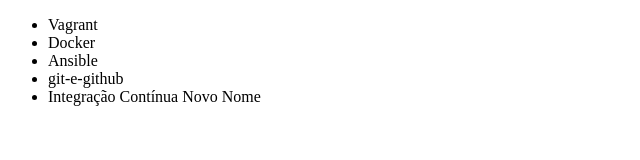
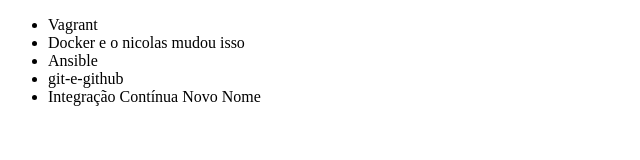
Before and after one commit to NicolasAguiar/alura-git, a plain HTML site: page index.html in a window 1280 px wide. Shown: the whole page, without its empty margins (0-640 px from the left). Drawn offline with Linux system fonts and the light colour scheme.

Commit message:
Nicolas modificando o docker

```diff
--- a/index.html
+++ b/index.html
@@ -7,7 +7,7 @@
 <body>
     <ul>
         <li>Vagrant</li>
-        <li>Docker</li>
+        <li>Docker e o nicolas mudou isso</li>
         <li>Ansible</li>
         <li>git-e-github</li>
         <li>Integração Contínua Novo Nome</li>
```
